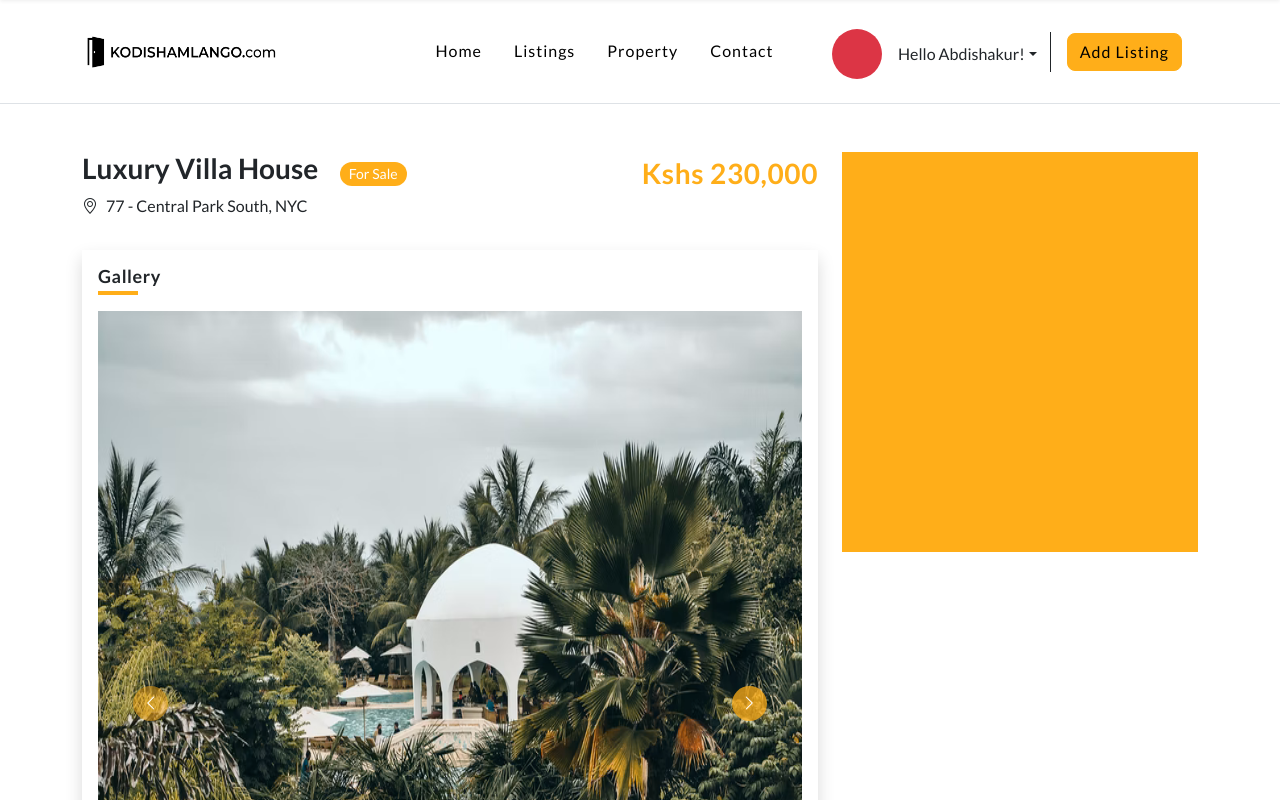
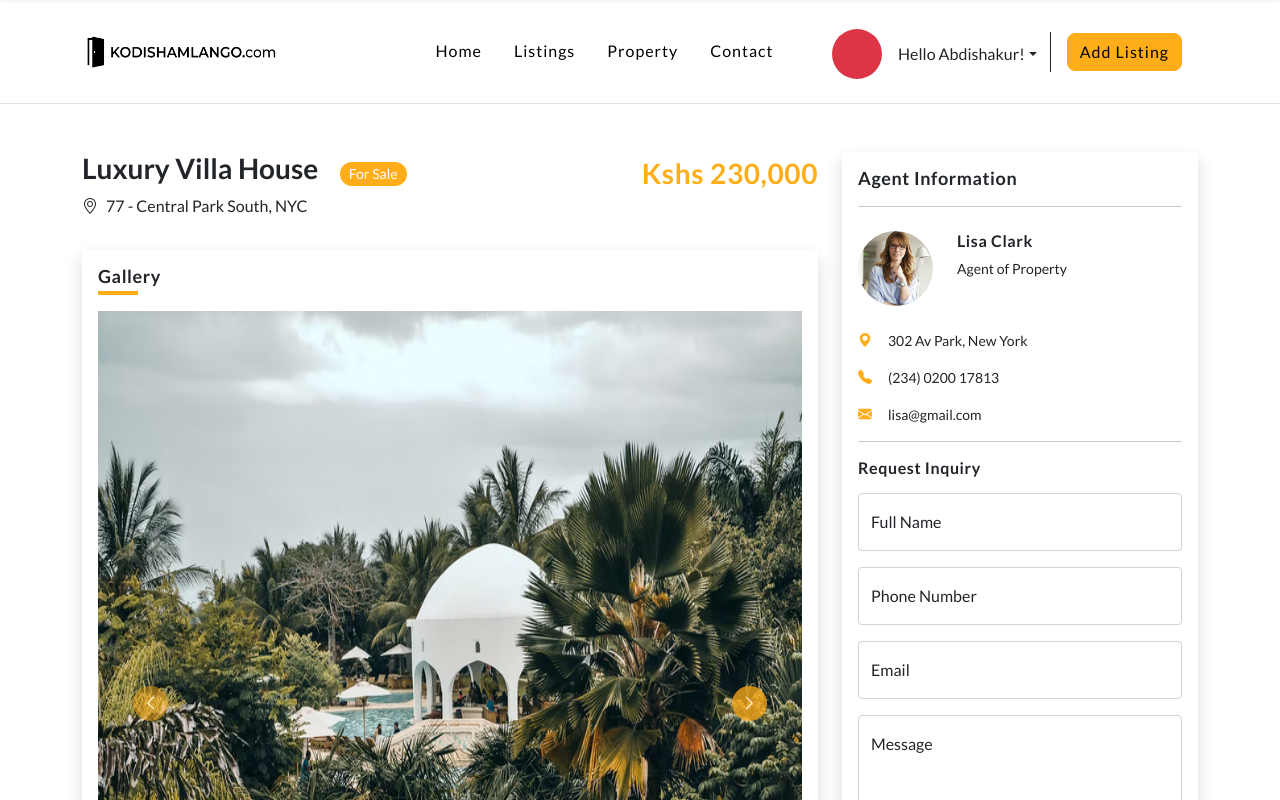
Before and after one commit to WaryaWaxbaro/kodishamlangocom, a Next.js app: page /single-listing in a window 1280 px wide. Shown: the top 800 px of the page. Built offline with nearby package versions, Linux system fonts and the light colour scheme.

Commit message:
add agent iformation

```diff
--- /dev/null
+++ b/components/ContactRequestForm.js
@@ -0,0 +1,51 @@
+import React from "react";
+
+export default function ContactRequestForm() {
+  return (
+    <div className="w-100 mt-3">
+      <form>
+        <div className="form-floating mb-3">
+          <input
+            type="text"
+            className="form-control"
+            id="full_name"
+            placeholder="Full Name"
+          />
+          <label htmlFor="full_name">Full Name</label>
+        </div>
+        <div className="form-floating mb-3">
+          <input
+            type="text"
+            className="form-control"
+            id="phone"
+            placeholder="Phone Number"
+          />
+          <label htmlFor="phone">Phone Number</label>
+        </div>
+        <div className="form-floating mb-3">
+          <input
+            type="email"
+            className="form-control"
+            id="email"
+            placeholder="Email"
+          />
+          <label htmlFor="email">Email</label>
+        </div>
+        <div className="form-floating mb-3">
+          <textarea
+            className="form-control"
+            placeholder="Message"
+            id="message"
+            style={{ height: "120px" }}
+          ></textarea>
+          <label htmlFor="message">Message</label>
+        </div>
+        <div className="d-grid">
+          <button className="btn btn-primary text-light fs-14 rounded-0">
+            Submit Request
+          </button>
+        </div>
+      </form>
+    </div>
+  );
+}
--- a/pages/single-listing.js
+++ b/pages/single-listing.js
@@ -4,6 +4,7 @@ import HeadingWithLine from "../components/HeadingWithLine";
 import ImageSlider from "../components/ImageSlider";
 import Reviews from "../components/Reviews";
 import ReviewForm from "../components/ReviewForm";
+import ContactRequestForm from "../components/ContactRequestForm";
 
 export default function singleListing() {
   return (
@@ -137,7 +138,44 @@ export default function singleListing() {
           </div>
         </div>
         <div className="col-12 col-md-4">
-          <div className="w-100 bg-primary" style={{ height: "400px" }}></div>
+          <div className="w-100 bg-white shadow p-3 mb-3">
+            <h3 className="fs-18 fw-bold ls-6">Agent Information</h3>
+            <hr />
+            <div className="d-flex my-4">
+              <div className="position-relative square-75 overflow-hidden rounded-circle cover-img-img me-4">
+                <Image src="/images/cover/ts-5.jpeg" layout="fill" />
+              </div>
+              <div>
+                <h4 className="fs-16 fw-bold ls-6">Lisa Clark</h4>
+                <p className="fs-14">Agent of Property</p>
+              </div>
+            </div>
+            <div>
+              <p className="d-flex fs-14">
+                <span className="d-block text-primary me-3">
+                  <i className="bi bi-geo-alt-fill"></i>
+                </span>
+                <span className="d-block">302 Av Park, New York</span>
+              </p>
+              <p className="d-flex fs-14">
+                <span className="d-block text-primary me-3">
+                  <i className="bi bi-telephone-fill"></i>
+                </span>
+                <span className="d-block">(234) 0200 17813</span>
+              </p>
+              <p className="d-flex fs-14">
+                <span className="d-block text-primary me-3">
+                  <i className="bi bi-envelope-fill"></i>
+                </span>
+                <span className="d-block">lisa@gmail.com</span>
+              </p>
+            </div>
+            <hr />
+            <div className="w-100">
+              <h5 className="fs-16 fw-bold ls-6">Request Inquiry</h5>
+              <ContactRequestForm />
+            </div>
+          </div>
         </div>
       </div>
     </div>
```
